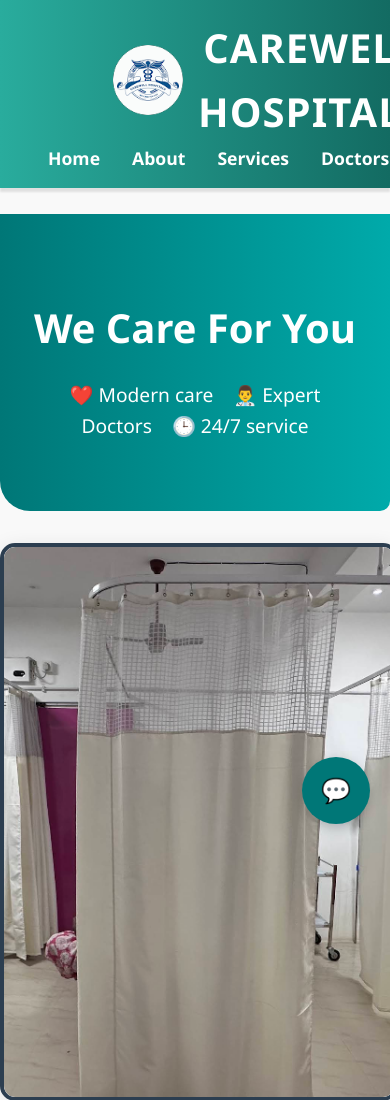
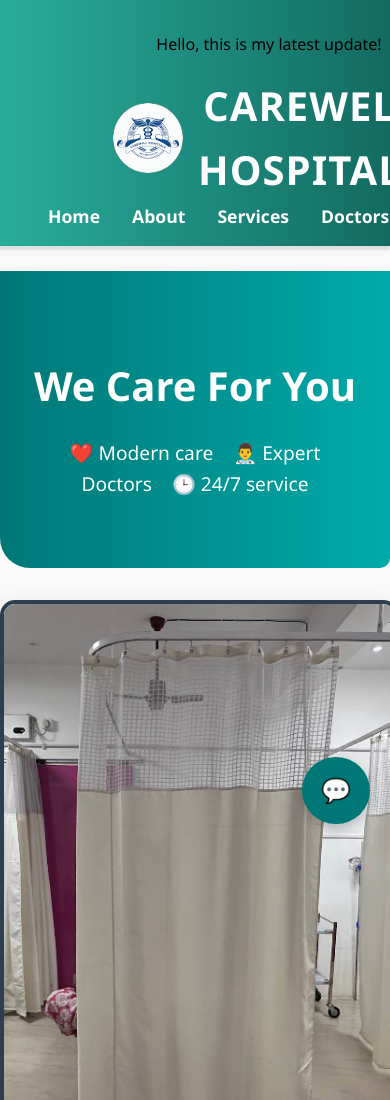
Before and after one commit to ShreyaRoji13/CarewellWebsite, a plain HTML site: page carewell-website/index.html in a window 390 px wide. Shown: the top 1100 px of the page. Drawn offline with Linux system fonts and the light colour scheme.

```diff
--- a/carewell-website/index.html
+++ b/carewell-website/index.html
@@ -51,6 +51,8 @@
   background: linear-gradient(to right, #29ac9d, #136b62);
   box-shadow: 0 4px 2px rgba(0, 2, 0, 0.1);
   font-family: 'Segoe UI', sans-serif;">
+
+<p>Hello, this is my latest update!</p>
 
   <!-- Logo + Title -->
   <div style="display: flex; align-items: center;">
```
